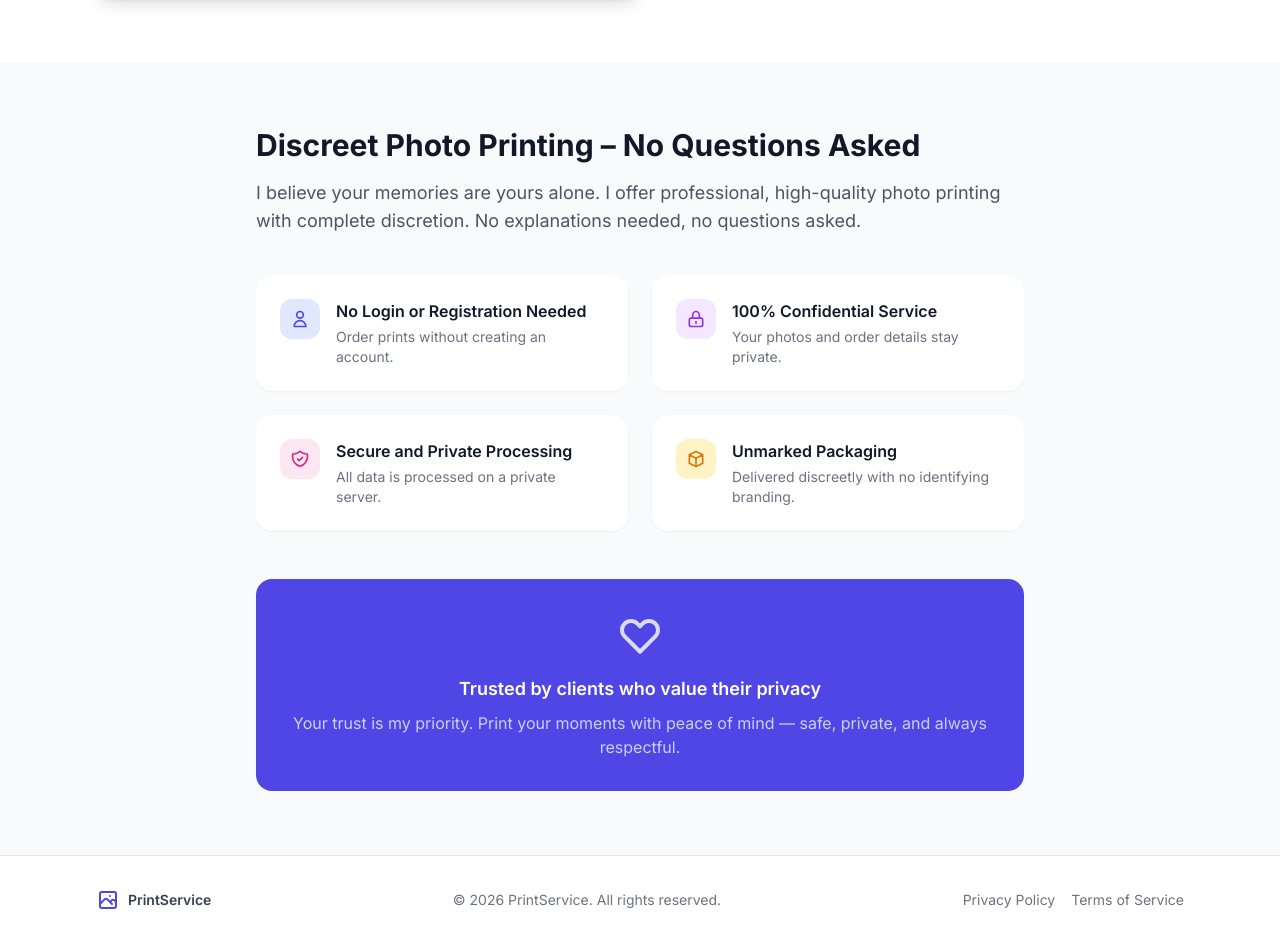
After one commit to Arnold2006/print.tera-sat.com, a PHP site: page /about in a window 1280 px wide. The commit adds this page. Shown: the part 833-1777 px from the top of the page. Run offline with PHP 8.4, Linux system fonts and the light colour scheme; some libraries are stand-ins or nearby versions.

Commit message:
feat: add About page with printer info and discreet printing section
Agent-Logs-Url: https://github.com/Arnold2006/print.tera-sat.com/sessions/5bdd418b-2909-40cf-b9a7-493abc736e4f

Co-authored-by: Arnold2006 <115367701+Arnold2006@users.noreply.github.com>

```diff
--- a/public/index.php
+++ b/public/index.php
@@ -17,6 +17,7 @@ require_once BASE_PATH . '/src/Controllers/UploadController.php';
 require_once BASE_PATH . '/src/Controllers/OrderController.php';
 require_once BASE_PATH . '/src/Controllers/AdminController.php';
 require_once BASE_PATH . '/src/Controllers/PayPalController.php';
+require_once BASE_PATH . '/src/Controllers/AboutController.php';
 
 // Start session
 if (session_status() === PHP_SESSION_NONE) {
@@ -92,6 +93,10 @@ switch ($page) {
         (new src\Controllers\HomeController())->index();
         break;
 
+    case 'about':
+        (new src\Controllers\AboutController())->index();
+        break;
+
     case 'upload':
         $ctrl = new src\Controllers\UploadController();
         if ($action === 'process' && $_SERVER['REQUEST_METHOD'] === 'POST') {
--- /dev/null
+++ b/src/Controllers/AboutController.php
@@ -0,0 +1,14 @@
+<?php
+declare(strict_types=1);
+
+namespace src\Controllers;
+
+class AboutController
+{
+    public function index(): void
+    {
+        require_once __DIR__ . '/../Views/layout/header.php';
+        require_once __DIR__ . '/../Views/about/index.php';
+        require_once __DIR__ . '/../Views/layout/footer.php';
+    }
+}
--- /dev/null
+++ b/src/Views/about/index.php
@@ -0,0 +1,102 @@
+<?php
+$appUrl = APP_URL;
+?>
+<!-- About Hero -->
+<section class="bg-gradient-to-br from-indigo-600 via-purple-600 to-pink-500 text-white py-16">
+  <div class="max-w-6xl mx-auto px-4 sm:px-6 lg:px-8 text-center">
+    <h1 class="text-4xl sm:text-5xl font-bold mb-4">About PrintService</h1>
+    <p class="text-xl text-indigo-100 max-w-2xl mx-auto">Professional large-format printing with complete discretion.</p>
+  </div>
+</section>
+
+<!-- The Printer -->
+<section class="py-16 bg-white">
+  <div class="max-w-6xl mx-auto px-4 sm:px-6 lg:px-8">
+    <h2 class="text-3xl font-bold text-gray-900 mb-10">The Printer</h2>
+    <div class="flex flex-col md:flex-row gap-10 items-start">
+      <!-- Printer image -->
+      <div class="md:w-1/2 flex-shrink-0">
+        <img
+          src="https://github.com/user-attachments/assets/051611bd-4f13-4e81-b97a-3f8c9a71f567"
+          alt="Canon imagePROGRAF GP2600 large-format printer"
+          class="rounded-2xl shadow-lg w-full object-cover"
+        >
+      </div>
+      <!-- Printer description -->
+      <div class="md:w-1/2 bg-sky-50 rounded-2xl p-8 space-y-4 text-gray-700">
+        <p>I utilize state-of-the-art equipment to ensure exceptional print quality. My flagship printer is the <strong>Canon imagePROGRAF GP2600</strong>.</p>
+        <p>The Canon imagePROGRAF GP2600 is a large-format printer delivering vibrant colors, sharp details, and exceptional durability. It's ideal for both photographic and graphic prints, using LUCIA TD pigment ink for stunning results.</p>
+      </div>
+    </div>
+  </div>
+</section>
+
+<!-- Discreet Photo Printing -->
+<section class="py-16 bg-gray-50">
+  <div class="max-w-6xl mx-auto px-4 sm:px-6 lg:px-8">
+    <div class="max-w-3xl mx-auto">
+      <h2 class="text-3xl font-bold text-gray-900 mb-4">Discreet Photo Printing &ndash; No Questions Asked</h2>
+      <p class="text-gray-600 mb-10 text-lg">I believe your memories are yours alone. I offer professional, high-quality photo printing with complete discretion. No explanations needed, no questions asked.</p>
+
+      <div class="grid grid-cols-1 sm:grid-cols-2 gap-6 mb-12">
+        <!-- Feature 1 -->
+        <div class="flex items-start gap-4 bg-white rounded-2xl p-6 shadow-sm">
+          <div class="w-10 h-10 rounded-xl bg-indigo-100 flex items-center justify-center flex-shrink-0">
+            <svg class="w-5 h-5 text-indigo-600" fill="none" stroke="currentColor" viewBox="0 0 24 24">
+              <path stroke-linecap="round" stroke-linejoin="round" stroke-width="2" d="M16 7a4 4 0 11-8 0 4 4 0 018 0zM12 14a7 7 0 00-7 7h14a7 7 0 00-7-7z"/>
+            </svg>
+          </div>
+          <div>
+            <h3 class="font-semibold text-gray-900 mb-1">No Login or Registration Needed</h3>
+            <p class="text-gray-500 text-sm">Order prints without creating an account.</p>
+          </div>
+        </div>
+        <!-- Feature 2 -->
+        <div class="flex items-start gap-4 bg-white rounded-2xl p-6 shadow-sm">
+          <div class="w-10 h-10 rounded-xl bg-purple-100 flex items-center justify-center flex-shrink-0">
+            <svg class="w-5 h-5 text-purple-600" fill="none" stroke="currentColor" viewBox="0 0 24 24">
+              <path stroke-linecap="round" stroke-linejoin="round" stroke-width="2" d="M12 15v2m-6 4h12a2 2 0 002-2v-6a2 2 0 00-2-2H6a2 2 0 00-2 2v6a2 2 0 002 2zm10-10V7a4 4 0 00-8 0v4h8z"/>
+            </svg>
+          </div>
+          <div>
+            <h3 class="font-semibold text-gray-900 mb-1">100% Confidential Service</h3>
+            <p class="text-gray-500 text-sm">Your photos and order details stay private.</p>
+          </div>
+        </div>
+        <!-- Feature 3 -->
+        <div class="flex items-start gap-4 bg-white rounded-2xl p-6 shadow-sm">
+          <div class="w-10 h-10 rounded-xl bg-pink-100 flex items-center justify-center flex-shrink-0">
+            <svg class="w-5 h-5 text-pink-600" fill="none" stroke="currentColor" viewBox="0 0 24 24">
+              <path stroke-linecap="round" stroke-linejoin="round" stroke-width="2" d="M9 12l2 2 4-4m5.618-4.016A11.955 11.955 0 0112 2.944a11.955 11.955 0 01-8.618 3.04A12.02 12.02 0 003 9c0 5.591 3.824 10.29 9 11.622 5.176-1.332 9-6.03 9-11.622 0-1.042-.133-2.052-.382-3.016z"/>
+            </svg>
+          </div>
+          <div>
+            <h3 class="font-semibold text-gray-900 mb-1">Secure and Private Processing</h3>
+            <p class="text-gray-500 text-sm">All data is processed on a private server.</p>
+          </div>
+        </div>
+        <!-- Feature 4 -->
+        <div class="flex items-start gap-4 bg-white rounded-2xl p-6 shadow-sm">
+          <div class="w-10 h-10 rounded-xl bg-amber-100 flex items-center justify-center flex-shrink-0">
+            <svg class="w-5 h-5 text-amber-600" fill="none" stroke="currentColor" viewBox="0 0 24 24">
+              <path stroke-linecap="round" stroke-linejoin="round" stroke-width="2" d="M20 7l-8-4-8 4m16 0l-8 4m8-4v10l-8 4m0-10L4 7m8 4v10M4 7v10l8 4"/>
+            </svg>
+          </div>
+          <div>
+            <h3 class="font-semibold text-gray-900 mb-1">Unmarked Packaging</h3>
+            <p class="text-gray-500 text-sm">Delivered discreetly with no identifying branding.</p>
+          </div>
+        </div>
+      </div>
+
+      <!-- Trust badge -->
+      <div class="bg-indigo-600 rounded-2xl p-8 text-white text-center">
+        <svg class="w-12 h-12 mx-auto mb-4 opacity-80" fill="none" stroke="currentColor" viewBox="0 0 24 24">
+          <path stroke-linecap="round" stroke-linejoin="round" stroke-width="2" d="M4.318 6.318a4.5 4.5 0 000 6.364L12 20.364l7.682-7.682a4.5 4.5 0 00-6.364-6.364L12 7.636l-1.318-1.318a4.5 4.5 0 00-6.364 0z"/>
+        </svg>
+        <p class="text-lg font-semibold mb-2">Trusted by clients who value their privacy</p>
+        <p class="text-indigo-200">Your trust is my priority. Print your moments with peace of mind &mdash; safe, private, and always respectful.</p>
+      </div>
+    </div>
+  </div>
+</section>
--- a/src/Views/layout/header.php
+++ b/src/Views/layout/header.php
@@ -32,6 +32,8 @@ $appUrl = APP_URL;
       <div class="hidden sm:flex sm:items-center sm:gap-4">
         <a href="<?php echo htmlspecialchars($appUrl, ENT_QUOTES, 'UTF-8'); ?>/"
            class="px-3 py-2 rounded-md text-sm font-medium <?php echo $currentPage === 'home' ? 'text-indigo-600 bg-indigo-50' : 'text-gray-600 hover:text-indigo-600 hover:bg-gray-100'; ?> transition">Home</a>
+        <a href="<?php echo htmlspecialchars($appUrl, ENT_QUOTES, 'UTF-8'); ?>/?page=about"
+           class="px-3 py-2 rounded-md text-sm font-medium <?php echo $currentPage === 'about' ? 'text-indigo-600 bg-indigo-50' : 'text-gray-600 hover:text-indigo-600 hover:bg-gray-100'; ?> transition">About</a>
         <a href="<?php echo htmlspecialchars($appUrl, ENT_QUOTES, 'UTF-8'); ?>/?page=upload"
            class="px-3 py-2 rounded-md text-sm font-medium <?php echo $currentPage === 'upload' ? 'text-indigo-600 bg-indigo-50' : 'text-gray-600 hover:text-indigo-600 hover:bg-gray-100'; ?> transition">Upload</a>
       </div>
@@ -51,6 +53,8 @@ $appUrl = APP_URL;
     <div class="px-4 pt-2 pb-3 space-y-1">
       <a href="<?php echo htmlspecialchars($appUrl, ENT_QUOTES, 'UTF-8'); ?>/"
          class="block px-3 py-2 rounded-md text-base font-medium <?php echo $currentPage === 'home' ? 'text-indigo-600 bg-indigo-50' : 'text-gray-600 hover:text-indigo-600'; ?>">Home</a>
+      <a href="<?php echo htmlspecialchars($appUrl, ENT_QUOTES, 'UTF-8'); ?>/?page=about"
+         class="block px-3 py-2 rounded-md text-base font-medium <?php echo $currentPage === 'about' ? 'text-indigo-600 bg-indigo-50' : 'text-gray-600 hover:text-indigo-600'; ?>">About</a>
       <a href="<?php echo htmlspecialchars($appUrl, ENT_QUOTES, 'UTF-8'); ?>/?page=upload"
          class="block px-3 py-2 rounded-md text-base font-medium <?php echo $currentPage === 'upload' ? 'text-indigo-600 bg-indigo-50' : 'text-gray-600 hover:text-indigo-600'; ?>">Upload</a>
     </div>
```
